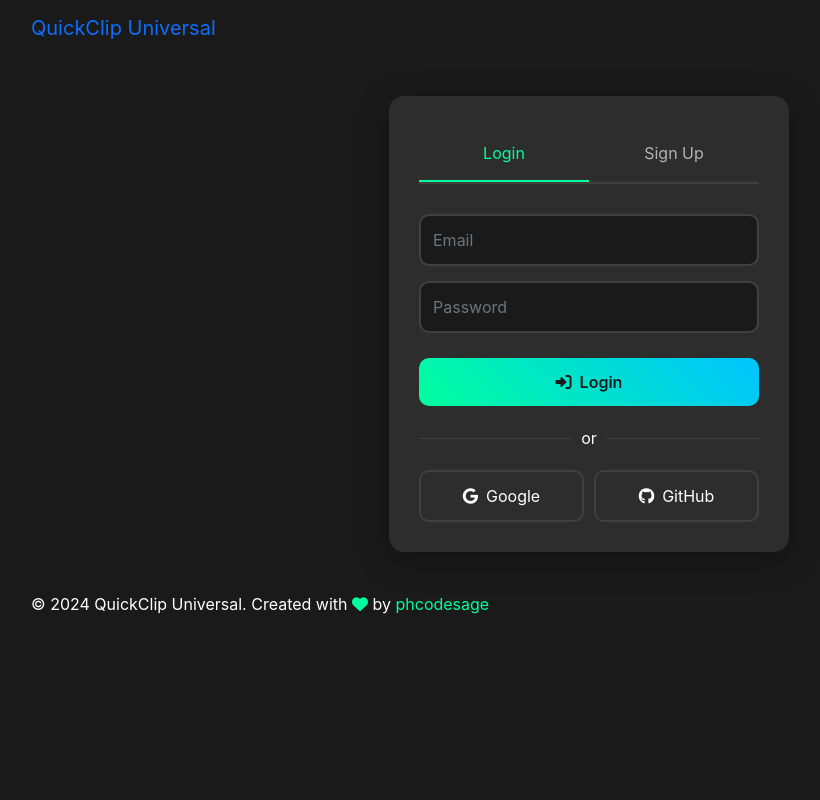
After one commit to phcodesage/QuickClip-Universal, a Flask app: template templates/auth.html in a window 1280 px wide. The commit adds this page. Shown: the whole page, without its empty margins (51-871 px from the left). Run offline with Flask 3, Linux system fonts and the light colour scheme; the template is opened without the code that fills it, so the values that code supplies are empty.

Commit message:
added: login button

```diff
--- /dev/null
+++ b/templates/auth.html
@@ -0,0 +1,282 @@
+<!DOCTYPE html>
+<html lang="en">
+<head>
+    <meta charset="UTF-8">
+    <meta name="viewport" content="width=device-width, initial-scale=1.0">
+    <title>QuickClip Universal - Authentication</title>
+    <link href="https://cdn.jsdelivr.net/npm/bootstrap@5.1.3/dist/css/bootstrap.min.css" rel="stylesheet">
+    <link rel="stylesheet" href="https://cdnjs.cloudflare.com/ajax/libs/font-awesome/6.0.0/css/all.min.css">
+    <style>
+        :root {
+            --primary-dark: #1a1a1a;
+            --secondary-dark: #2d2d2d;
+            --accent-color: #00ff9d;
+            --text-primary: #ffffff;
+            --text-secondary: #b3b3b3;
+        }
+
+        body {
+            background-color: var(--primary-dark);
+            color: var(--text-primary);
+            font-family: 'Inter', sans-serif;
+            min-height: 100vh;
+            display: flex;
+            flex-direction: column;
+        }
+
+        .auth-container {
+            max-width: 400px;
+            margin: 40px auto;
+            padding: 30px;
+            background-color: var(--secondary-dark);
+            border-radius: 15px;
+            box-shadow: 0 8px 32px rgba(0, 0, 0, 0.3);
+        }
+
+        .auth-tabs {
+            display: flex;
+            margin-bottom: 30px;
+            border-bottom: 2px solid #404040;
+        }
+
+        .auth-tab {
+            flex: 1;
+            text-align: center;
+            padding: 15px;
+            cursor: pointer;
+            color: var(--text-secondary);
+            transition: all 0.3s ease;
+        }
+
+        .auth-tab.active {
+            color: var(--accent-color);
+            border-bottom: 2px solid var(--accent-color);
+        }
+
+        .form-control {
+            background-color: var(--primary-dark);
+            border: 2px solid #404040;
+            color: var(--text-primary);
+            padding: 12px;
+            border-radius: 10px;
+            margin-bottom: 15px;
+        }
+
+        .form-control:focus {
+            background-color: var(--primary-dark);
+            border-color: var(--accent-color);
+            box-shadow: 0 0 0 0.25rem rgba(0, 255, 157, 0.1);
+        }
+
+        .btn-auth {
+            width: 100%;
+            padding: 12px;
+            background: linear-gradient(45deg, var(--accent-color), #00c3ff);
+            border: none;
+            border-radius: 10px;
+            color: var(--primary-dark);
+            font-weight: 600;
+            margin-top: 10px;
+            transition: all 0.3s ease;
+        }
+
+        .btn-auth:hover {
+            transform: translateY(-2px);
+            box-shadow: 0 4px 20px rgba(0, 255, 157, 0.2);
+        }
+
+        .auth-separator {
+            text-align: center;
+            margin: 20px 0;
+            position: relative;
+        }
+
+        .auth-separator::before,
+        .auth-separator::after {
+            content: '';
+            position: absolute;
+            top: 50%;
+            width: 45%;
+            height: 1px;
+            background-color: #404040;
+        }
+
+        .auth-separator::before { left: 0; }
+        .auth-separator::after { right: 0; }
+
+        .social-auth {
+            display: flex;
+            gap: 10px;
+            margin-top: 20px;
+        }
+
+        .social-btn {
+            flex: 1;
+            padding: 12px;
+            border: 2px solid #404040;
+            border-radius: 10px;
+            background: transparent;
+            color: var(--text-primary);
+            transition: all 0.3s ease;
+        }
+
+        .social-btn:hover {
+            border-color: var(--accent-color);
+            background: rgba(0, 255, 157, 0.1);
+        }
+
+        .error-message {
+            color: #ff4444;
+            margin-bottom: 15px;
+            padding: 10px;
+            border-radius: 5px;
+            background: rgba(255, 68, 68, 0.1);
+            display: none;
+        }
+    </style>
+</head>
+<body>
+    <nav class="navbar navbar-expand-lg sticky-top">
+        <div class="container">
+            <a class="navbar-brand" href="/">QuickClip Universal</a>
+        </div>
+    </nav>
+
+    <div class="container">
+        <div class="auth-container">
+            <div class="auth-tabs">
+                <div class="auth-tab active" onclick="switchTab('login')">Login</div>
+                <div class="auth-tab" onclick="switchTab('signup')">Sign Up</div>
+            </div>
+
+            <div id="loginForm">
+                <div class="error-message" id="loginError"></div>
+                <input type="email" class="form-control" placeholder="Email" id="loginEmail">
+                <input type="password" class="form-control" placeholder="Password" id="loginPassword">
+                <button class="btn btn-auth" onclick="login()">
+                    <i class="fas fa-sign-in-alt me-2"></i>Login
+                </button>
+
+                <div class="auth-separator">or</div>
+
+                <div class="social-auth">
+                    <button class="social-btn" onclick="socialAuth('google')">
+                        <i class="fab fa-google me-2"></i>Google
+                    </button>
+                    <button class="social-btn" onclick="socialAuth('github')">
+                        <i class="fab fa-github me-2"></i>GitHub
+                    </button>
+                </div>
+            </div>
+
+            <div id="signupForm" style="display: none;">
+                <div class="error-message" id="signupError"></div>
+                <input type="text" class="form-control" placeholder="Username" id="signupUsername">
+                <input type="email" class="form-control" placeholder="Email" id="signupEmail">
+                <input type="password" class="form-control" placeholder="Password" id="signupPassword">
+                <input type="password" class="form-control" placeholder="Confirm Password" id="signupConfirmPassword">
+                <button class="btn btn-auth" onclick="signup()">
+                    <i class="fas fa-user-plus me-2"></i>Sign Up
+                </button>
+            </div>
+        </div>
+    </div>
+
+    <footer>
+        <div class="container">
+            <p>&copy; 2024 QuickClip Universal. Created with <i class="fas fa-heart" style="color: var(--accent-color);"></i> by <a href="https://github.com/phcodesage" target="_blank" style="color: var(--accent-color); text-decoration: none;">phcodesage</a></p>
+        </div>
+    </footer>
+
+    <script src="https://cdn.jsdelivr.net/npm/bootstrap@5.1.3/dist/js/bootstrap.bundle.min.js"></script>
+    <script>
+        function switchTab(tab) {
+            const loginForm = document.getElementById('loginForm');
+            const signupForm = document.getElementById('signupForm');
+            const tabs = document.querySelectorAll('.auth-tab');
+
+            if (tab === 'login') {
+                loginForm.style.display = 'block';
+                signupForm.style.display = 'none';
+                tabs[0].classList.add('active');
+                tabs[1].classList.remove('active');
+            } else {
+                loginForm.style.display = 'none';
+                signupForm.style.display = 'block';
+                tabs[0].classList.remove('active');
+                tabs[1].classList.add('active');
+            }
+        }
+
+        async function login() {
+            const email = document.getElementById('loginEmail').value;
+            const password = document.getElementById('loginPassword').value;
+            const errorDiv = document.getElementById('loginError');
+
+            try {
+                const response = await fetch('/auth/login', {
+                    method: 'POST',
+                    headers: {
+                        'Content-Type': 'application/json',
+                    },
+                    body: JSON.stringify({ email, password })
+                });
+
+                const data = await response.json();
+
+                if (!response.ok) {
+                    throw new Error(data.error || 'Login failed');
+                }
+
+                // Store token and redirect
+                localStorage.setItem('token', data.token);
+                window.location.href = '/';
+            } catch (error) {
+                errorDiv.textContent = error.message;
+                errorDiv.style.display = 'block';
+            }
+        }
+
+        async function signup() {
+            const username = document.getElementById('signupUsername').value;
+            const email = document.getElementById('signupEmail').value;
+            const password = document.getElementById('signupPassword').value;
+            const confirmPassword = document.getElementById('signupConfirmPassword').value;
+            const errorDiv = document.getElementById('signupError');
+
+            if (password !== confirmPassword) {
+                errorDiv.textContent = 'Passwords do not match';
+                errorDiv.style.display = 'block';
+                return;
+            }
+
+            try {
+                const response = await fetch('/auth/signup', {
+                    method: 'POST',
+                    headers: {
+                        'Content-Type': 'application/json',
+                    },
+                    body: JSON.stringify({ username, email, password })
+                });
+
+                const data = await response.json();
+
+                if (!response.ok) {
+                    throw new Error(data.error || 'Signup failed');
+                }
+
+                // Automatically log in and redirect
+                localStorage.setItem('token', data.token);
+                window.location.href = '/';
+            } catch (error) {
+                errorDiv.textContent = error.message;
+                errorDiv.style.display = 'block';
+            }
+        }
+
+        function socialAuth(provider) {
+            window.location.href = `/auth/${provider}`;
+        }
+    </script>
+</body>
+</html>
```
Also changed, not shown: templates/index.html (+29 -0 lines), 1 other file.
